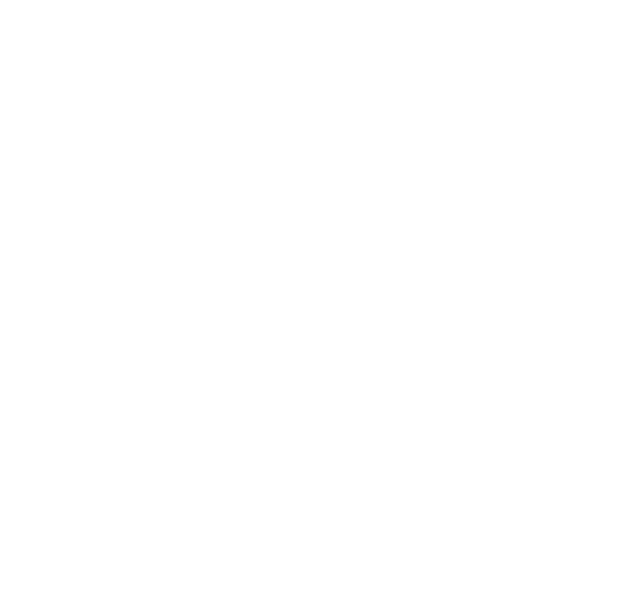
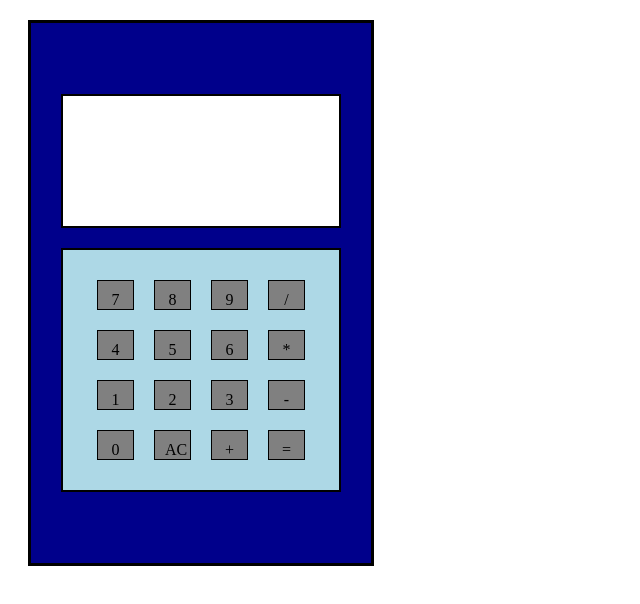
Before and after one commit to breannamcawesome/Calculator, a plain HTML site: page index.html in a window 1280 px wide. Shown: the whole page, without its empty margins (0-640 px from the left). Drawn offline with Linux system fonts and the light colour scheme.

Commit message:
added rough css, reordered divs

```diff
--- a/index.html
+++ b/index.html
@@ -12,22 +12,22 @@
         </div>
 
         <div id="btn-housing">
-            <div class="button" id="btn-7"></div>
-            <div class="button" id="btn-8"></div>
-            <div class="button" id="btn-9"></div>
-            <div class="button" id="btn-4"></div>
-            <div class="button" id="btn-5"></div>
-            <div class="button" id="btn-6"></div>
-            <div class="button" id="btn-1"></div>
-            <div class="button" id="btn-2"></div>
-            <div class="button" id="btn-3"></div>
-            <div class="button" id="btn-0"></div>
-            <div class="button" id="btn-divide"></div>
-            <div class="button" id="btn-multi"></div>
-            <div class="button" id="btn-subtract"></div>
-            <div class="button" id="btn-add"></div>
-            <div class="button" id="btn-equal"></div>
-            <div class="button" id="btn-clear"></div>
+            <div class="button" id="btn-7">7</div>
+            <div class="button" id="btn-8">8</div>
+            <div class="button" id="btn-9">9</div>
+            <div class="button" id="btn-divide">/</div>
+            <div class="button" id="btn-4">4</div>
+            <div class="button" id="btn-5">5</div>
+            <div class="button" id="btn-6">6</div>
+            <div class="button" id="btn-multi">*</div>
+            <div class="button" id="btn-1">1</div>
+            <div class="button" id="btn-2">2</div>
+            <div class="button" id="btn-3">3</div>
+            <div class="button" id="btn-subtract">-</div>
+            <div class="button" id="btn-0">0</div>
+            <div class="button" id="btn-clear">AC</div>
+            <div class="button" id="btn-add">+</div>
+            <div class="button" id="btn-equal">=</div>
         </div>
     </div>
 
--- a/styles.css
+++ b/styles.css
@@ -1,3 +1,41 @@
+#container-main{
+    background-color: darkblue;
+    border: 3px solid black;
+    margin: 20px;
+    padding: 20px;
+    width: 300px;
+    height: 500px;
+    display: flex;
+    flex-direction: column;
+    justify-content: center;
+    align-items: stretch;
+}
+
+#btn-housing{
+    background-color: lightblue;
+    border: 2px solid black;
+    margin: 10px;
+    padding: 20px 5px;
+    display: flex;
+    flex-wrap: wrap;
+    justify-content: center;
+}
+
+#screen{
+    background-color: white;
+    border: 2px solid black;
+    margin: 10px;
+    padding: 40px;
+    height: 50px;
+}
+
 .button{
-
+    background-color: gray;
+    color: black;
+    border: 1px solid black;
+    margin: 10px;
+    padding: 10px;
+    height: 8px;
+    width: 15px;
+    text-align: center;
 }
```
